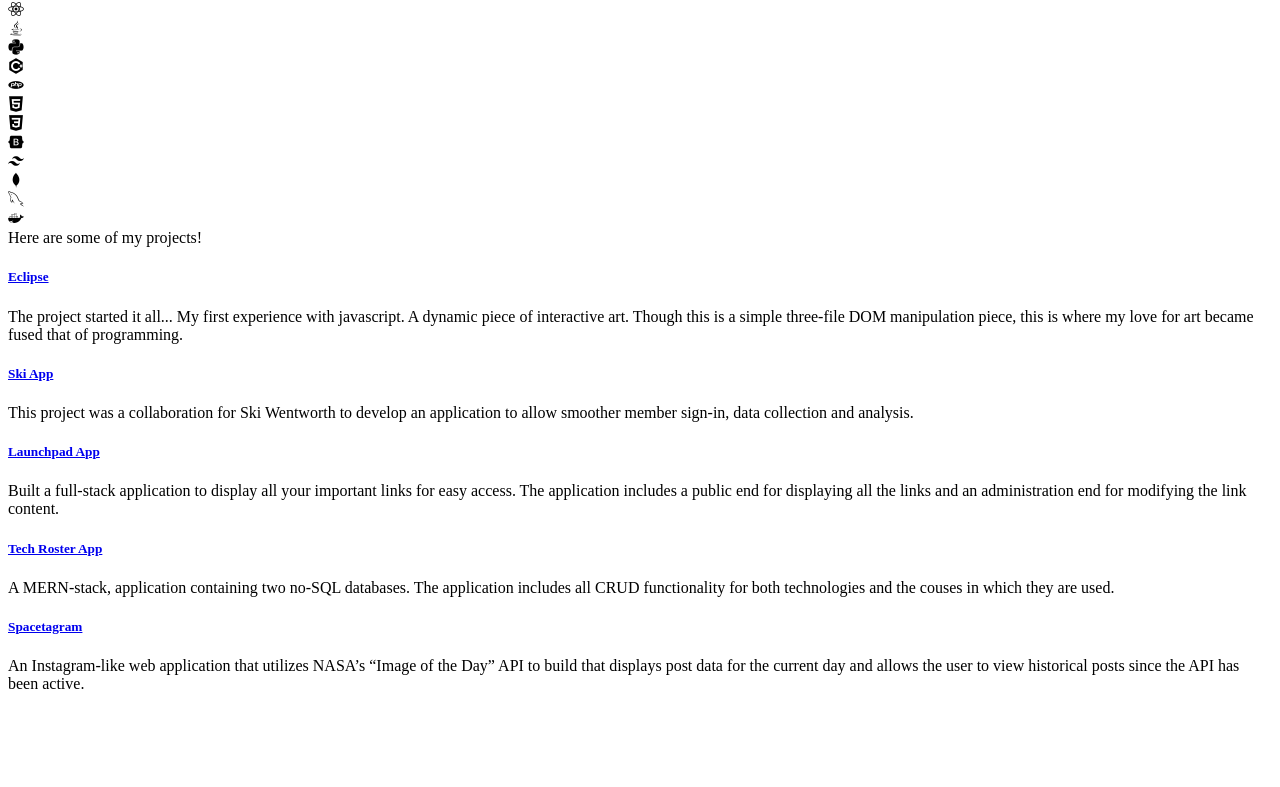
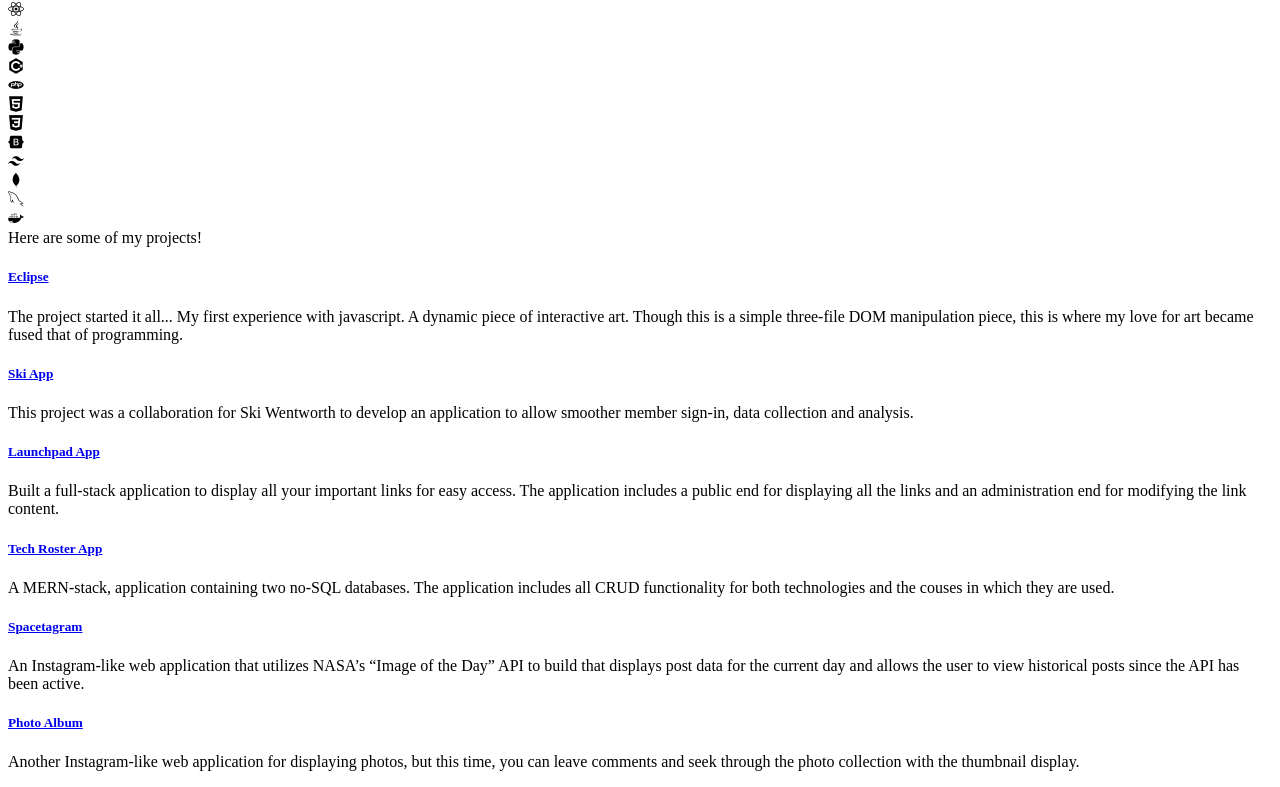
Before and after one commit to JalenBCarter/next-portfolio-jalen-carter, a Next.js app: page / in a window 1280 px wide. Shown: the part 316-1103 px from the top of the page. Before the commit the page ends 1025 px from the top, so only its background shows below. Built offline with nearby package versions, Linux system fonts and the light colour scheme; some icons are missing.

Commit message:
added photoalbum

```diff
--- a/pages/components/Portfolio.jsx
+++ b/pages/components/Portfolio.jsx
@@ -30,6 +30,11 @@ export const Portfolio = () => {
             "description": "An Instagram-like web application that utilizes NASA’s “Image of the Day” API to build that displays post data for the current day and allows the user to view historical posts since the API has been active.",
             "image": "/spacetagram.png"
         },
+        {
+            "name": "Photo Album",
+            "description": "Another Instagram-like web application for displaying photos, but this time, you can leave comments and seek through the photo collection with the thumbnail display.",
+            "image": "/photoalbum.png"
+        },
     ]
 
     return (
@@ -38,9 +43,9 @@ export const Portfolio = () => {
             <div className="border border-gray-300 my-3 w-[100%]"></div>
             <div className="grid sm:grid-cols-1 md:grid-cols-2 gap-4 w-[100%]">
                 {projects.map((proj, key) =>
-                    <div key={key} class="rounded-lg shadow-md m-2 hover:shadow-lg">
+                    <div key={key} class="rounded-lg shadow-lg">
                         <div className="w-[100%] h-[300px] rounded-t-lg" style={{
-                            backgroundImage: `linear-gradient(to bottom, rgba(0, 0, 0, 0.2), rgba(0, 0, 0, 0.3)), url(${proj.image})`, backgroundSize: "cover", backgroundPosition: "center"
+                            backgroundImage: `linear-gradient(to bottom, rgba(0, 0, 0, 0.0), rgba(0, 0, 0, 0.5)), url(${proj.image})`, backgroundSize: "cover", backgroundPosition: "center"
                         }} ></div>
                         <div class="p-5">
                             <a href="#">
--- a/styles/globals.css
+++ b/styles/globals.css
@@ -95,6 +95,7 @@ p {
   /* background-color: #f4f4f4; */
   background-color: rgb(0, 0, 0);
   backdrop-filter: blur(10px);
+
 }
 
 .heroImage {
```
Also changed, not shown: public/photoalbum.png (added).
